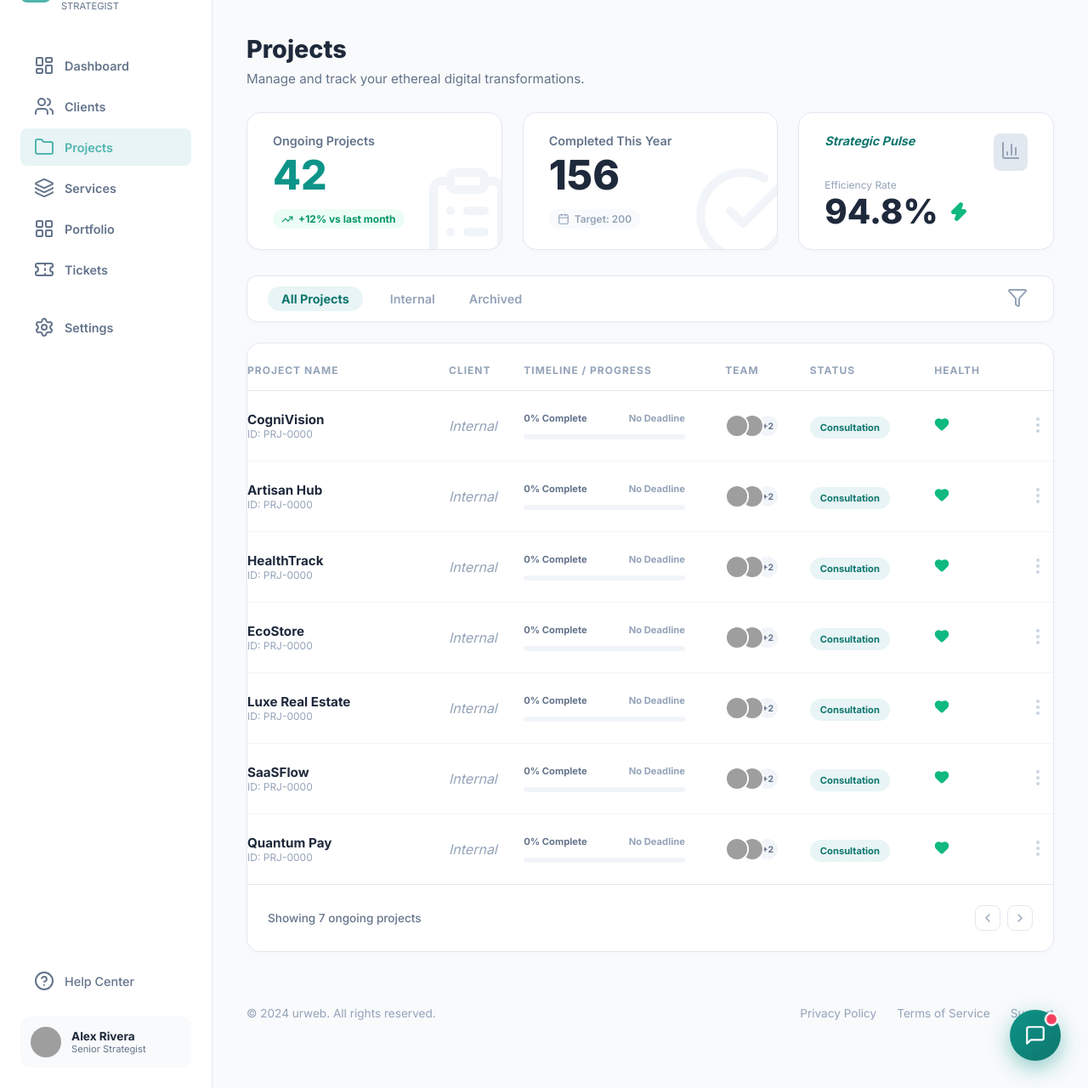
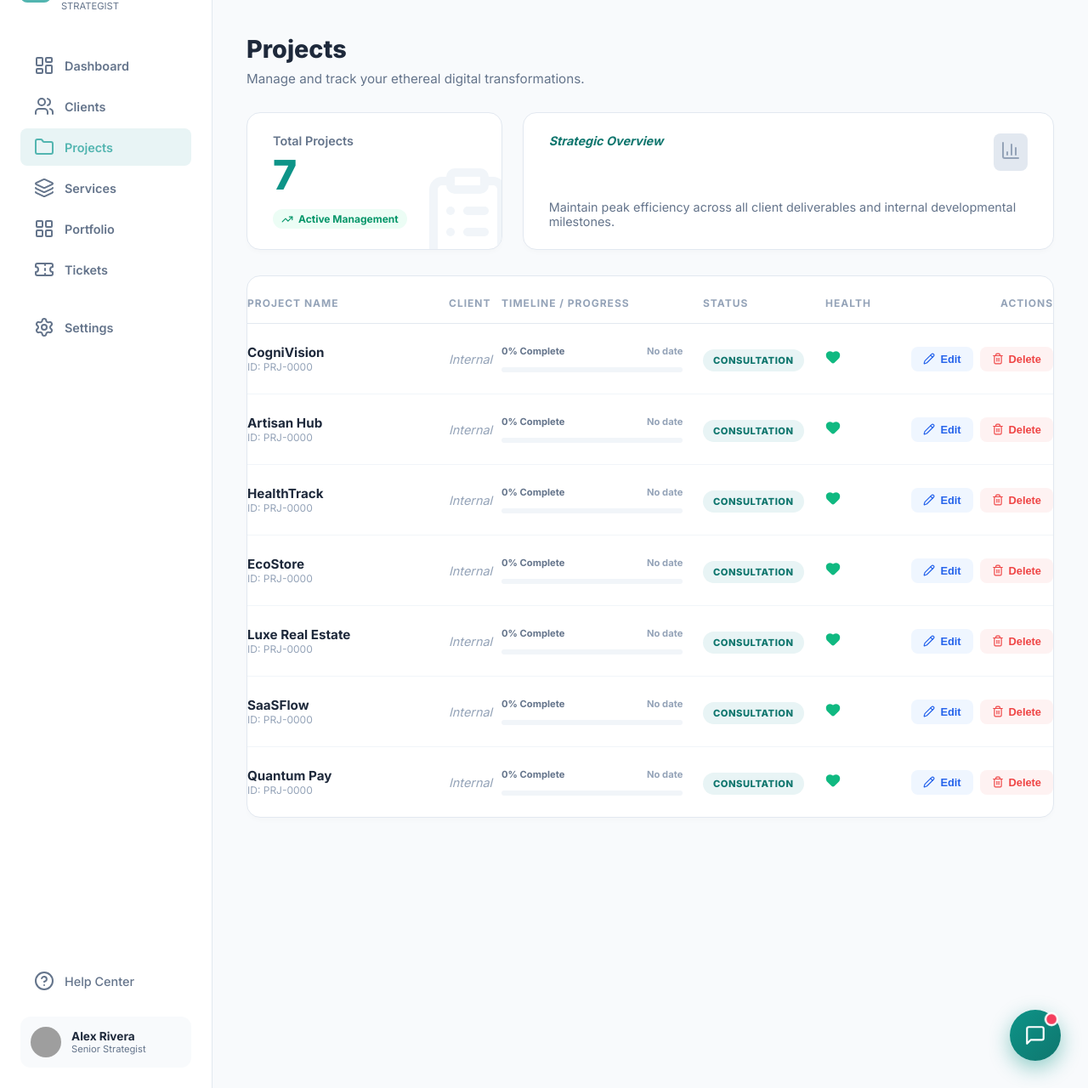
Before and after one commit to Saiful-Haque/urweb, a Django app: page /dashboard/projects/ in a window 1280 px wide. Shown: the part 70-1350 px from the top of the page at 85% size. Run offline with Django 5.2, Linux system fonts and the light colour scheme; a user stored in the database is signed in; data comes from the database, SQL or seed files in the repository; data that the repository does not hold is empty; grey boxes are pictures that could not be loaded.

Commit message:
feat: Phase 4 - Update Projects Manager with Dynamic CRUD UI

```diff
--- a/core/templates/core/projects.html
+++ b/core/templates/core/projects.html
@@ -7,6 +7,23 @@
 {% endblock %}
 
 {% block admin_content %}
+
+<!-- Toast Messages -->
+{% if messages %}
+<div id="toast-container" style="position: fixed; top: 24px; right: 32px; z-index: 10000; display: flex; flex-direction: column; gap: 10px;">
+    {% for msg in messages %}
+    <div style="
+        background: {% if 'success' in msg.tags %}#ECFDF5; border-left: 4px solid #10B981; color: #065F46;
+        {% else %}#FEF2F2; border-left: 4px solid #EF4444; color: #991B1B;{% endif %}
+        padding: 14px 20px; border-radius: 10px; font-weight: 600; font-size: 0.9rem;
+        box-shadow: 0 4px 20px rgba(0,0,0,0.1); min-width: 280px;
+        animation: slideInRight 0.3s ease;">{{ msg }}</div>
+    {% endfor %}
+</div>
+<style>@keyframes slideInRight { from { transform: translateX(40px); opacity: 0; } to { transform: translateX(0); opacity: 1; } }</style>
+<script>setTimeout(() => { const c = document.getElementById('toast-container'); if (c) c.style.transition = '0.4s', c.style.opacity = '0', setTimeout(() => c.remove(), 400); }, 3500);</script>
+{% endif %}
+
 <div class="content-header">
     <h1 style="font-size: 1.8rem; margin: 0 0 8px 0; font-weight: 800;">Projects</h1>
     <p style="color: var(--text-muted); margin: 0; font-size: 0.95rem;">Manage and track your ethereal digital transformations.</p>
@@ -18,50 +35,24 @@
     <div class="metric-card" style="padding: 24px 30px; position: relative; overflow: hidden;">
         <i data-lucide="clipboard-list" style="position: absolute; right: -20px; bottom: -20px; width: 120px; height: 120px; color: #F1F5F9; z-index: 0;"></i>
         <div style="position: relative; z-index: 1;">
-            <div class="metric-label" style="font-weight: 600; color: #64748B; margin-bottom: 8px;">Ongoing Projects</div>
-            <div class="metric-value" style="font-size: 3rem; color: #0D9488; font-weight: 800; line-height: 1; margin-bottom: 16px;">42</div>
+            <div class="metric-label" style="font-weight: 600; color: #64748B; margin-bottom: 8px;">Total Projects</div>
+            <div class="metric-value" style="font-size: 3rem; color: #0D9488; font-weight: 800; line-height: 1; margin-bottom: 16px;">{{ projects.count }}</div>
             <div style="display: inline-flex; align-items: center; gap: 6px; background: #ECFDF5; color: #059669; padding: 4px 10px; border-radius: 20px; font-size: 0.75rem; font-weight: 700;">
-                <i data-lucide="trending-up" style="width: 14px; height: 14px;"></i> +12% vs last month
-            </div>
-        </div>
-    </div>
-
-    <!-- Completed This Year -->
-    <div class="metric-card" style="padding: 24px 30px; position: relative; overflow: hidden;">
-        <i data-lucide="check-circle" style="position: absolute; right: -20px; bottom: -20px; width: 120px; height: 120px; color: #F1F5F9; z-index: 0;"></i>
-        <div style="position: relative; z-index: 1;">
-            <div class="metric-label" style="font-weight: 600; color: #64748B; margin-bottom: 8px;">Completed This Year</div>
-            <div class="metric-value" style="font-size: 3rem; font-weight: 800; line-height: 1; margin-bottom: 16px;">156</div>
-            <div style="display: inline-flex; align-items: center; gap: 6px; background: #F8FAFC; color: #94A3B8; padding: 4px 10px; border-radius: 20px; font-size: 0.75rem; font-weight: 600;">
-                <i data-lucide="calendar" style="width: 14px; height: 14px;"></i> Target: 200
+                <i data-lucide="trending-up" style="width: 14px; height: 14px;"></i> Active Management
             </div>
         </div>
     </div>
 
     <!-- Strategic Pulse -->
-    <div class="metric-card" style="padding: 24px 30px; display: flex; flex-direction: column; justify-content: space-between;">
+    <div class="metric-card" style="padding: 24px 30px; display: flex; flex-direction: column; justify-content: space-between; grid-column: span 2;">
         <div style="display: flex; justify-content: space-between; align-items: flex-start;">
-            <div class="metric-label" style="font-weight: 700; font-style: italic; color: #0F766E;">Strategic Pulse</div>
+            <div class="metric-label" style="font-weight: 700; font-style: italic; color: #0F766E;">Strategic Overview</div>
             <div style="background: #E2E8F0; padding: 8px; border-radius: 8px; color: #94A3B8;"><i data-lucide="bar-chart-3"></i></div>
         </div>
-        <div>
-            <div class="metric-label" style="font-size: 0.75rem; color: #94A3B8; margin-bottom: 4px;">Efficiency Rate</div>
-            <div style="display: flex; align-items: center; gap: 12px;">
-                <div class="metric-value" style="font-size: 2.5rem; font-weight: 800; line-height: 1;">94.8%</div>
-                <i data-lucide="zap" style="color: #10B981; fill: #10B981; width: 24px; height: 24px;"></i>
-            </div>
+        <div style="padding-top: 20px;">
+            <p style="color: #64748B; margin: 0; font-size: 0.9rem;">Maintain peak efficiency across all client deliverables and internal developmental milestones.</p>
         </div>
     </div>
-</div>
-
-<!-- Filter Bar -->
-<div class="dashboard-panel" style="padding: 12px 24px; border-radius: 12px; margin-bottom: 24px; display: flex; justify-content: space-between; align-items: center;">
-    <div style="display: flex; gap: 24px;">
-        <a href="#" style="color: #0F766E; font-weight: 700; text-decoration: none; padding: 6px 16px; background: #E8F4F5; border-radius: 20px; font-size: 0.9rem;">All Projects</a>
-        <a href="#" style="color: #94A3B8; font-weight: 600; text-decoration: none; padding: 6px 8px; font-size: 0.9rem;">Internal</a>
-        <a href="#" style="color: #94A3B8; font-weight: 600; text-decoration: none; padding: 6px 8px; font-size: 0.9rem;">Archived</a>
-    </div>
-    <button style="background: none; border: none; color: #94A3B8; cursor: pointer;"><i data-lucide="filter"></i></button>
 </div>
 
 <!-- Projects Table -->
@@ -73,53 +64,45 @@
                     <th style="padding: 24px; padding-bottom: 24px;">PROJECT NAME</th>
                     <th style="padding-bottom: 24px;">CLIENT</th>
                     <th style="padding-bottom: 24px;">TIMELINE / PROGRESS</th>
-                    <th style="padding-bottom: 24px;">TEAM</th>
                     <th style="padding-bottom: 24px;">STATUS</th>
                     <th style="padding-bottom: 24px;">HEALTH</th>
-                    <th></th>
+                    <th style="padding-bottom: 24px; text-align: right; padding-right: 24px;">ACTIONS</th>
                 </tr>
             </thead>
             <tbody>
                 {% for project in projects %}
-                <tr>
+                <tr style="border-top: 1px solid #F1F5F9;">
                     <td style="padding-left: 24px; width: 25%;">
                         <div class="client-info">
-                            <span class="client-name" style="font-size: 0.95rem; font-weight: 700;">{{ project.title }}</span>
+                            <span class="client-name" style="font-size: 0.95rem; font-weight: 700; color: #1E293B;">{{ project.title }}</span>
                             <span class="client-sub" style="color: #94A3B8; font-size: 0.75rem;">ID: {{ project.project_id|default:"PRJ-0000" }}</span>
                         </div>
                     </td>
                     <td>
                         {% if project.client %}
-                        <div class="client-cell">
-                            <div class="client-logo" style="width: 28px; height: 28px; background: #F1F5F9; color: #475569; font-size: 0.7rem; display: flex; align-items: center; justify-content: center; border-radius: 6px; font-weight: 700;">
-                                {{ project.client.name|make_list|first|upper }}
+                        <div class="client-cell" style="display: flex; align-items: center; gap: 8px;">
+                            <div class="client-logo" style="width: 28px; height: 28px; background: {{ project.client.logo_color|default:'#F1F5F9' }}; color: {% if project.client.logo_color %}white{% else %}#475569{% endif %}; font-size: 0.7rem; display: flex; align-items: center; justify-content: center; border-radius: 6px; font-weight: 700;">
+                                {{ project.client.name|slice:":1"|upper }}
                             </div>
-                            <span style="font-weight: 600; font-size: 0.9rem;">{{ project.client.name }}</span>
+                            <span style="font-weight: 600; font-size: 0.9rem; color: #1E293B;">{{ project.client.name }}</span>
                         </div>
                         {% else %}
-                        <span style="color: #94A3B8; font-style: italic;">Internal</span>
+                        <span style="color: #94A3B8; font-style: italic; font-size: 0.9rem;">Internal</span>
                         {% endif %}
                     </td>
                     <td style="width: 25%;">
-                        <div class="completion-cell" style="width: 80%;">
+                        <div class="completion-cell" style="width: 90%;">
                             <div style="display: flex; justify-content: space-between; margin-bottom: 6px; font-size: 0.7rem; font-weight: 700; color: #64748B;">
                                 <span>{{ project.progress }}% Complete</span>
-                                <span style="color: #94A3B8;">{% if project.deadline %}{{ project.deadline|date:"M d" }} Deadline{% else %}No Deadline{% endif %}</span>
+                                <span style="color: #94A3B8;">{% if project.deadline %}{{ project.deadline|date:"M d" }}{% else %}No date{% endif %}</span>
                             </div>
-                            <div class="progress-bar-container" style="width: 100%; height: 6px; background: #F1F5F9;">
+                            <div class="progress-bar-container" style="width: 100%; height: 6px; background: #F1F5F9; border-radius: 10px; overflow: hidden;">
                                 <div class="progress-bar" style="width: {{ project.progress }}%; background: #0F766E;"></div>
                             </div>
                         </div>
                     </td>
                     <td>
-                        <div style="display: flex; align-items: center;">
-                            <img src="https://i.pravatar.cc/150?u={{ project.id }}1" style="width: 28px; height: 28px; border-radius: 50%; border: 2px solid white; margin-right: -10px; position:relative; z-index:3;">
-                            <img src="https://i.pravatar.cc/150?u={{ project.id }}2" style="width: 28px; height: 28px; border-radius: 50%; border: 2px solid white; margin-right: -10px; position:relative; z-index:2;">
-                            <div style="width: 28px; height: 28px; border-radius: 50%; border: 2px solid white; background: #F1F5F9; display: flex; align-items: center; justify-content: center; font-size: 0.65rem; font-weight: 700; color: #64748B; position:relative; z-index:1;">+2</div>
-                        </div>
-                    </td>
-                    <td>
-                        <span style="background: #E8F4F5; color: #0F766E; font-size: 0.7rem; font-weight: 700; padding: 6px 12px; border-radius: 20px;">{{ project.status }}</span>
+                        <span style="background: #E8F4F5; color: #0F766E; font-size: 0.7rem; font-weight: 800; padding: 6px 12px; border-radius: 20px; text-transform: uppercase; letter-spacing: 0.5px;">{{ project.status }}</span>
                     </td>
                     <td>
                         {% if project.health == 'Green' %}
@@ -131,43 +114,41 @@
                         {% endif %}
                     </td>
                     <td style="text-align: right; padding-right: 24px;">
-                        <button style="background: none; border: none; color: #CBD5E1; cursor: pointer;"><i data-lucide="more-vertical"></i></button>
+                        <div style="display: flex; gap: 8px; justify-content: flex-end;">
+                            <button onclick="openEditProjectModal({{ project.pk }}, '{{ project.title|escapejs }}', '{{ project.client.pk|default:'' }}', '{{ project.status|escapejs }}', '{{ project.progress }}', '{{ project.deadline|date:'Y-m-d' }}', '{{ project.health|escapejs }}')"
+                                style="background: #EFF6FF; border: none; color: #2563EB; border-radius: 8px; padding: 7px 14px; font-size: 0.8rem; font-weight: 600; cursor: pointer; display: flex; align-items: center; gap: 6px;">
+                                <i data-lucide="pencil" style="width: 14px; height: 14px;"></i> Edit
+                            </button>
+                            <button onclick="confirmDeleteProject({{ project.pk }}, '{{ project.title|escapejs }}')"
+                                style="background: #FEF2F2; border: none; color: #EF4444; border-radius: 8px; padding: 7px 14px; font-size: 0.8rem; font-weight: 600; cursor: pointer; display: flex; align-items: center; gap: 6px;">
+                                <i data-lucide="trash-2" style="width: 14px; height: 14px;"></i> Delete
+                            </button>
+                        </div>
                     </td>
                 </tr>
                 {% empty %}
                 <tr>
-                    <td colspan="7" style="text-align: center; padding: 40px; color: #94A3B8;">No projects tracked yet. Click "+ New Project" to begin.</td>
+                    <td colspan="6" style="text-align: center; padding: 60px 40px; color: #94A3B8;">
+                         <i data-lucide="folder-kanban" style="width: 40px; height: 40px; display: block; margin: 0 auto 12px; opacity: 0.5;"></i>
+                         No projects tracked yet. Click "+ New Project" to begin.
+                    </td>
                 </tr>
                 {% endfor %}
             </tbody>
         </table>
-
-        <!-- Table Footer Pagination -->
-        <div style="padding: 24px; border-top: 1px solid var(--border-color); display: flex; justify-content: space-between; align-items: center;">
-            <span style="color: #64748B; font-size: 0.85rem; font-weight: 500;">Showing {{ projects.count }} ongoing projects</span>
-            <div style="display: flex; gap: 8px; align-items: center;">
-                <button style="width: 30px; height: 30px; border-radius: 8px; border: 1px solid #E2E8F0; background: white; color: #94A3B8; cursor: pointer; display: flex; align-items: center; justify-content: center;"><i data-lucide="chevron-left" style="width: 16px; height: 16px;"></i></button>
-                <button style="width: 30px; height: 30px; border-radius: 8px; border: 1px solid #E2E8F0; background: white; color: #94A3B8; cursor: pointer; display: flex; align-items: center; justify-content: center;"><i data-lucide="chevron-right" style="width: 16px; height: 16px;"></i></button>
-            </div>
-        </div>
     </div>
 </div>
 
-<!-- SaaS Footer -->
-<div style="display: flex; justify-content: space-between; align-items: center; padding: 40px 0 20px 0;">
-    <span style="font-size: 0.85rem; color: #94A3B8;">&copy; 2024 urweb. All rights reserved.</span>
-    <div style="display: flex; gap: 24px;">
-        <a href="#" style="font-size: 0.85rem; color: #94A3B8; text-decoration: none;">Privacy Policy</a>
-        <a href="#" style="font-size: 0.85rem; color: #94A3B8; text-decoration: none;">Terms of Service</a>
-        <a href="#" style="font-size: 0.85rem; color: #94A3B8; text-decoration: none;">Support</a>
-    </div>
-</div>
-
-<!-- Add Project Modal -->
+<!-- ═══════ ADD PROJECT MODAL ═══════ -->
 <dialog id="addProjectModal" class="admin-modal">
     <div class="modal-content">
         <div class="modal-header">
-            <h2>Track New Project</h2>
+            <div style="display: flex; align-items: center; gap: 12px;">
+                <div style="width: 36px; height: 36px; background: #EFF6FF; border-radius: 10px; display: flex; align-items: center; justify-content: center; color: #2563EB;">
+                    <i data-lucide="plus-circle" style="width: 18px; height: 18px;"></i>
+                </div>
+                <h2>Track New Project</h2>
+            </div>
             <button onclick="document.getElementById('addProjectModal').close()"><i data-lucide="x"></i></button>
         </div>
         <form action="{% url 'core:add_project' %}" method="POST">
@@ -183,4 +164,97 @@
     </div>
 </dialog>
 
+<!-- ═══════ EDIT PROJECT MODAL ═══════ -->
+<dialog id="editProjectModal" class="admin-modal">
+    <div class="modal-content">
+        <div class="modal-header">
+            <div style="display: flex; align-items: center; gap: 12px;">
+                <div style="width: 36px; height: 36px; background: #EFF6FF; border-radius: 10px; display: flex; align-items: center; justify-content: center; color: #2563EB;">
+                    <i data-lucide="pencil" style="width: 18px; height: 18px;"></i>
+                </div>
+                <h2>Edit Project</h2>
+            </div>
+            <button onclick="document.getElementById('editProjectModal').close()"><i data-lucide="x"></i></button>
+        </div>
+        <form id="editProjectForm" method="POST">
+            {% csrf_token %}
+            <div class="form-body">
+                <p><label>Project Title</label><input type="text" name="title" id="edit-project-title" class="form-control" required></p>
+                <p>
+                    <label>Client</label>
+                    <select name="client" id="edit-project-client" class="form-control">
+                        <option value="">---------</option>
+                        {% for client in clients %}
+                        <option value="{{ client.pk }}">{{ client.name }}</option>
+                        {% endfor %}
+                    </select>
+                </p>
+                <p><label>Status</label><input type="text" name="status" id="edit-project-status" class="form-control" placeholder="e.g. In Development"></p>
+                <p><label>Progress (%)</label><input type="number" name="progress" id="edit-project-progress" class="form-control" min="0" max="100"></p>
+                <p><label>Deadline</label><input type="date" name="deadline" id="edit-project-deadline" class="form-control"></p>
+                <p>
+                    <label>Health</label>
+                    <select name="health" id="edit-project-health" class="form-control">
+                        <option value="Green">Green</option>
+                        <option value="Yellow">Yellow</option>
+                        <option value="Red">Red</option>
+                    </select>
+                </p>
+            </div>
+            <div class="modal-footer">
+                <button type="button" class="btn" onclick="document.getElementById('editProjectModal').close()">Cancel</button>
+                <button type="submit" class="btn btn-primary">Update Project</button>
+            </div>
+        </form>
+    </div>
+</dialog>
+
+<!-- ═══════ DELETE PROJECT MODAL ═══════ -->
+<dialog id="deleteProjectModal" class="admin-modal">
+    <div class="modal-content">
+        <div class="modal-header">
+            <div style="display: flex; align-items: center; gap: 12px;">
+                <div style="width: 36px; height: 36px; background: #FEF2F2; border-radius: 10px; display: flex; align-items: center; justify-content: center; color: #EF4444;">
+                    <i data-lucide="alert-triangle" style="width: 18px; height: 18px;"></i>
+                </div>
+                <h2>Delete Project</h2>
+            </div>
+            <button onclick="document.getElementById('deleteProjectModal').close()"><i data-lucide="x"></i></button>
+        </div>
+        <div class="form-body" style="padding: 20px 0;">
+            <p style="color: #475569; margin: 0; line-height: 1.6;"> Are you sure you want to delete <strong id="delete-project-title" style="color: #EF4444;"></strong>? This action cannot be undone.</p>
+        </div>
+        <form id="deleteProjectForm" method="POST">
+            {% csrf_token %}
+            <div class="modal-footer">
+                <button type="button" class="btn" onclick="document.getElementById('deleteProjectModal').close()">Cancel</button>
+                <button type="submit" class="btn" style="background: #EF4444; color: white; border: none;">Yes, Delete Project</button>
+            </div>
+        </form>
+    </div>
+</dialog>
+
 {% endblock %}
+
+{% block extra_scripts %}
+<script>
+function openEditProjectModal(pk, title, clientPk, status, progress, deadline, health) {
+    document.getElementById('edit-project-title').value = title;
+    document.getElementById('edit-project-client').value = clientPk;
+    document.getElementById('edit-project-status').value = status;
+    document.getElementById('edit-project-progress').value = progress;
+    document.getElementById('edit-project-deadline').value = deadline;
+    document.getElementById('edit-project-health').value = health;
+    document.getElementById('editProjectForm').action = `/dashboard/projects/${pk}/edit/`;
+    document.getElementById('editProjectModal').showModal();
+    lucide.createIcons();
+}
+
+function confirmDeleteProject(pk, title) {
+    document.getElementById('delete-project-title').textContent = title;
+    document.getElementById('deleteProjectForm').action = `/dashboard/projects/${pk}/delete/`;
+    document.getElementById('deleteProjectModal').showModal();
+    lucide.createIcons();
+}
+</script>
+{% endblock %}
--- a/core/urls.py
+++ b/core/urls.py
@@ -17,6 +17,8 @@ urlpatterns = [
     path('dashboard/clients/<int:pk>/edit/', views.edit_client, name='edit_client'),
     path('dashboard/clients/<int:pk>/delete/', views.delete_client, name='delete_client'),
     path('dashboard/add-project/', views.add_project, name='add_project'),
+    path('dashboard/projects/<int:pk>/edit/', views.edit_project, name='edit_project'),
+    path('dashboard/projects/<int:pk>/delete/', views.delete_project, name='delete_project'),
     path('dashboard/services/', views.services_manager, name='services_manager'),
     path('dashboard/services/add/', views.service_add, name='service_add'),
     path('dashboard/services/<int:pk>/edit/', views.service_edit, name='service_edit'),
--- a/core/views.py
+++ b/core/views.py
@@ -96,11 +96,13 @@ def clients_view(request):
 @login_required
 def projects_view(request):
     projects = Project.objects.all().order_by('-id')
+    clients = Client.objects.all().order_by('name')
     client_form = ClientForm()
     project_form = ProjectForm()
     context = {
         'active_tab': 'projects',
         'projects': projects,
+        'clients': clients,
         'client_form': client_form,
         'project_form': project_form,
     }
@@ -147,6 +149,27 @@ def add_project(request):
             messages.success(request, 'Project added successfully.')
         else:
             messages.error(request, 'Failed to add project. Please check the form.')
+    return redirect('core:projects')
+
+@login_required
+def edit_project(request, pk):
+    project = get_object_or_404(Project, pk=pk)
+    if request.method == 'POST':
+        form = ProjectForm(request.POST, instance=project)
+        if form.is_valid():
+            form.save()
+            messages.success(request, 'Project updated successfully.')
+        else:
+            messages.error(request, 'Failed to update project.')
+    return redirect('core:projects')
+
+@login_required
+def delete_project(request, pk):
+    project = get_object_or_404(Project, pk=pk)
+    if request.method == 'POST':
+        title = project.title
+        project.delete()
+        messages.success(request, f'Project "{title}" deleted.')
     return redirect('core:projects')
 
 # ─── Services CRUD ──────────────────────────────────────────────
```
